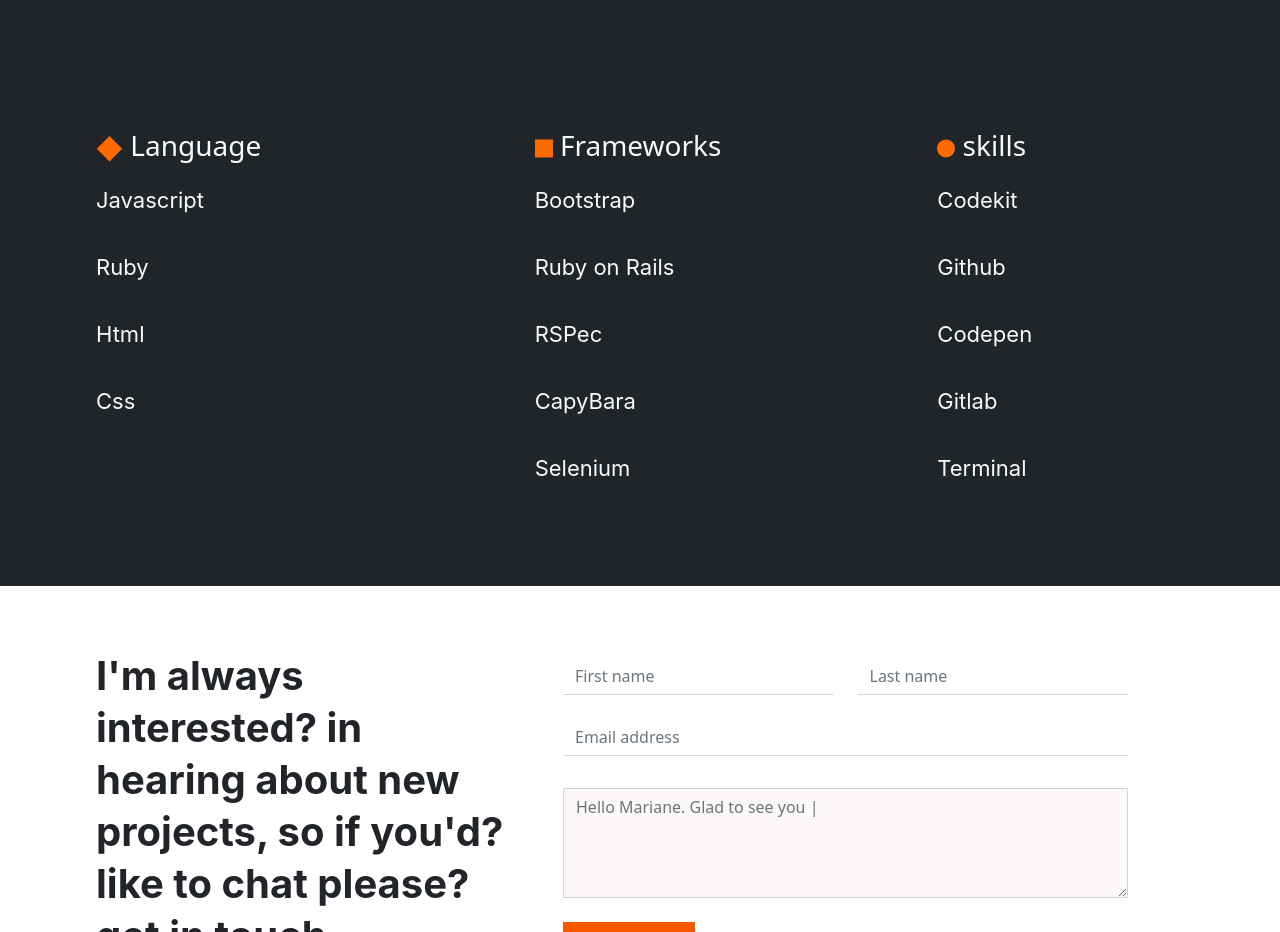
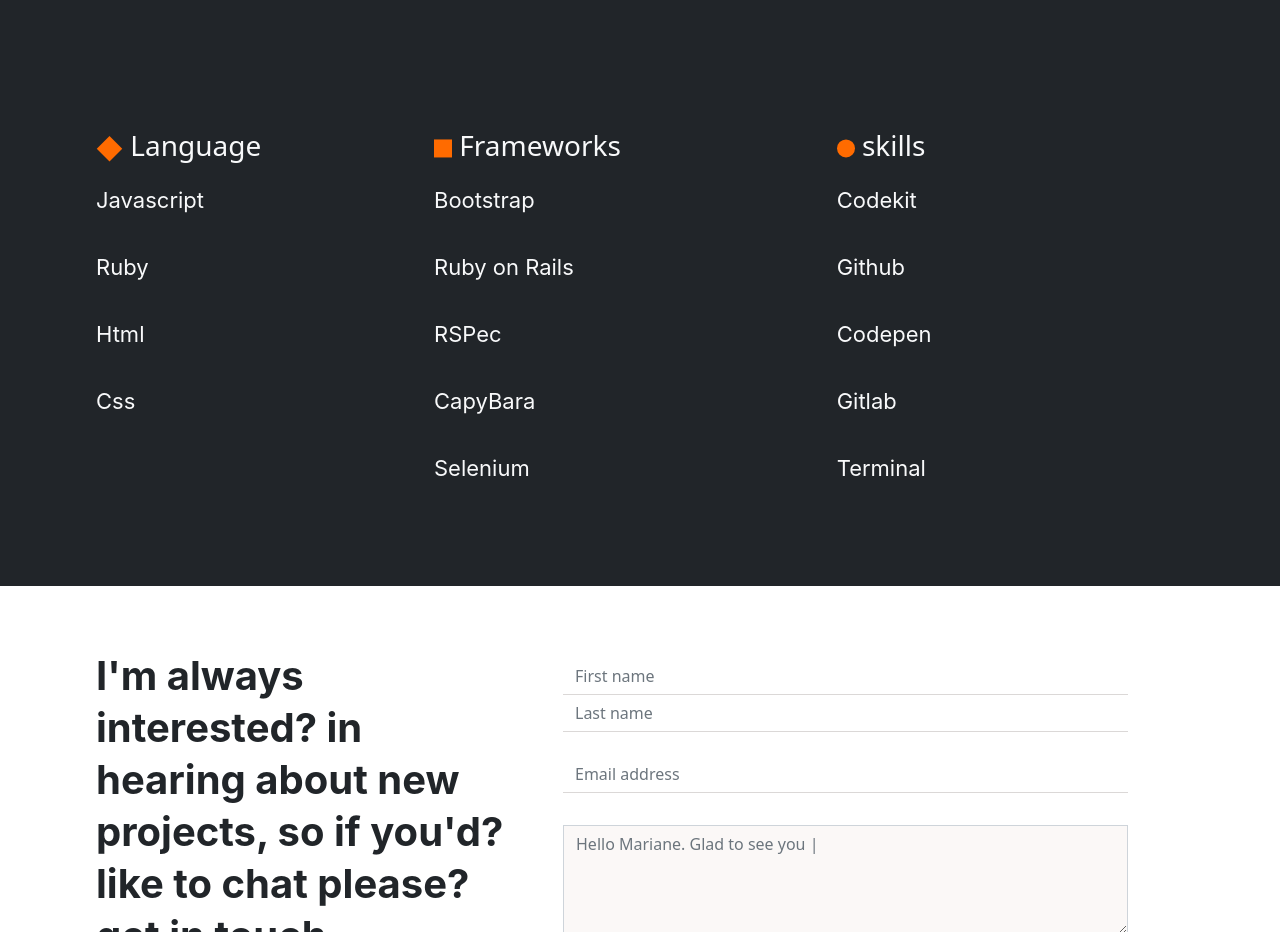
Before and after one commit to oluwajuwon8/Portfolio-Prototype, a website: page index.html in a window 1280 px wide. Shown: the part 3100-4032 px from the top of the page. Drawn offline with Linux system fonts and the light colour scheme; a web font is replaced by a local one.

Commit message:
Edit the html file

```diff
--- a/index.html
+++ b/index.html
@@ -163,8 +163,8 @@
        <img src="images/linedesk.svg" alt="line">
        </div>
 
-       <div class="row mt-5 pt-5 pt-5 mb-5 ps-5">
-        <div class="col-sm-4 mt-4">
+       <div class="row mt-5 pt-5 pt-5 mb-5 ps-sm-5">
+        <div class="col-sm-4 col-md-4 col-xl-3 col-xxl-3 mt-4">
           <h3 class="text-light"><img src="images/square.svg" alt="square"> Language</h3>
            <div>
             <p class="text-light pt-2 language"> Javascript</p>
@@ -173,7 +173,7 @@
             <p class="text-light pt-2 language">Css</p>
            </div>
        </div>
-       <div class="col-sm-4 mt-4 ps-5">
+       <div class="col-sm-4 col-md-4 col-xl-4 col-xxl-4  mt-4 ps-lg-5 text-sm-center text-md-center text-xxl-start text-xl-start">
          <h3 class="text-light"><img src="images/rectangle.svg" alt="rectangle"> Frameworks</h3>
           <div>
             <p class="text-light pt-2 language">Bootstrap</p>
@@ -183,7 +183,7 @@
             <p class="text-light mb-5 pt-2 language">Selenium</p>
           </div>
         </div>
-         <div class="col-sm-4 mt-4 ps-5">
+         <div class="col-sm-4 col-md-4 col-xl-4 col-xxl-4 mt-4 ps-lg-5 text-sm-center text-md-center text-xxl-start text-xl-start">
             <h3 class="text-light pe-5"><img src="images/circle.svg" alt=""> skills</h3>
             <div>
               <p class="text-light pt-2 language">Codekit</p>
@@ -198,18 +198,18 @@
   </section>
 
     <footer class="container-fluid mt-md-5 px-0">
-      <div class="container row px-4 ms-md-5 d-flex justify-content-center">
+      <div class="container row px-4 ms-md-5 d-md-flex justify-content-center">
         <div class="col-md-5 ps-4">
-       <h3 class="mt-3  title-footer">I'm always interested? in hearing about new projects, so if you'd? like to chat please? get in touch.</h3>
+       <h3 class="mt-3 d-sm-text-center d-md-text-center d-sm-w-50 title-footer">I'm always interested? in hearing about new projects, so if you'd? like to chat please? get in touch.</h3>
       </div>
       <div class="col-md-7">
         <div class="container mt-4 me-0">
-          <form action="#" method="post">
-            <div class="row">
-              <div class="col first">
+          <form action="#" method="post" class="">
+            <div class="row-lg">
+              <div class="col-md first">
                 <input type="text" class="form-control rounded-0" placeholder="First name" aria-label="First name" maxlength="30" required>
               </div>
-              <div class="col first">
+              <div class="col-md first firstly">
                 <input type="text" class="form-control rounded-0" placeholder="Last name" aria-label="Last name" maxlength="30" required>
               </div>
             </div>
@@ -235,7 +235,6 @@
     </div>
   </footer>
 
-
   <script type="text/javascript" src="Bootstrap.js"></script>
   </body>
 </html>
--- a/style.css
+++ b/style.css
@@ -270,3 +270,9 @@
   letter-spacing: 0.03em;
   background-color: #F4F1F0
 }
+
+@media screen and (max-width: 576px) {
+  .firstly {
+    display: none;
+  }
+}
```
